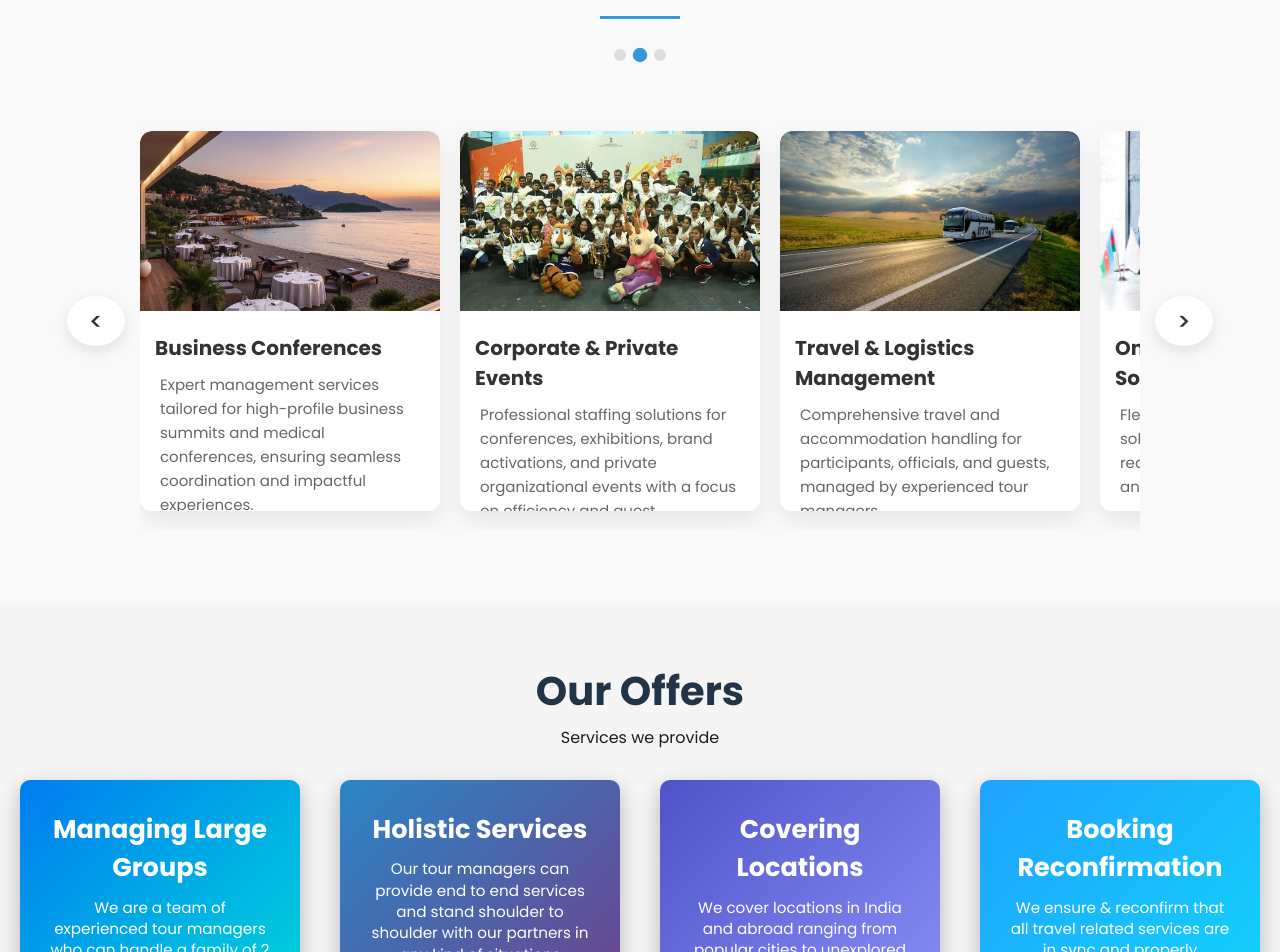
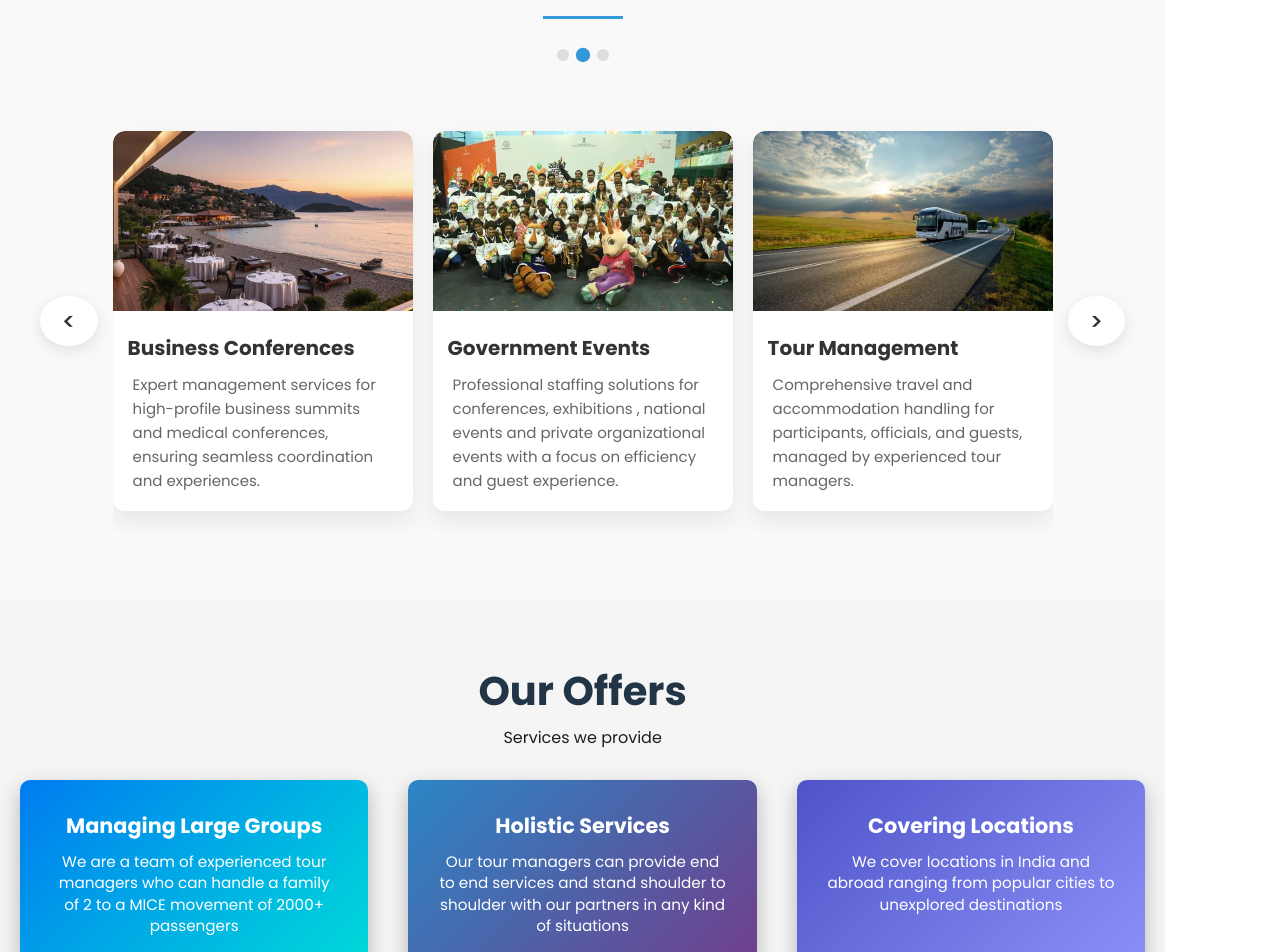
Before and after one commit to astha013/Website, a React (Vite) app: page / in a window 1280 px wide. Shown: the part 900-1852 px from the top of the page. Built offline with nearby package versions, Linux system fonts and the light colour scheme; the HTML template or start-up script is replaced by a standard one.

Commit message:
carsouel fixed

```diff
--- a/src/components/OfferSection.css
+++ b/src/components/OfferSection.css
@@ -43,7 +43,7 @@
 }
 
 .offers-card h3 {
-  font-size: 1.6rem;
+  font-size: 1.3rem;
   margin-bottom: 10px;
   font-weight: bold;
 }
--- a/src/components/OfferSection.jsx
+++ b/src/components/OfferSection.jsx
@@ -54,7 +54,7 @@ const offers = [
 {
   title: 'Government Projects',
   description:
-    'We managed government events—like Khelo India,National Games, Swachh Bharat Abhiyan,and the National Youth Festival—with logistics,manpower or planning.',
+    'We managed government events—like Khelo India,National Games—with logistics,manpower or planning.',
   bg: 'linear-gradient(135deg, #2b86c5, #753a88)',
 },
 
--- a/src/components/ServicesSection.css
+++ b/src/components/ServicesSection.css
@@ -63,13 +63,14 @@
   gap: 20px;
   overflow-x: hidden;
   scroll-behavior: smooth;
-  width: 1000px;
+  width: 940px; /* Adjusted: (300px card width + 20px gap) * 3 cards = 940px */
   max-width: 100%;
   padding: 20px 0;
 }
 
 .offer-card {
   flex: 0 0 300px;
+  min-width: 300px; /* Added to ensure consistent width */
   background: #fff;
   border-radius: 12px;
   box-shadow: 0 10px 25px rgba(0, 0, 0, 0.08);
@@ -142,13 +143,13 @@
 
 @media (max-width: 1024px) {
   .offer-carousel {
-    width: 700px;
+    width: 620px; /* Show 2 cards on medium screens */
   }
 }
 
 @media (max-width: 768px) {
   .offer-carousel {
-    width: 700px;
+    width: 300px; /* Show 1 card on small screens */
   }
 
   .offer-section {
--- a/src/components/ServicesSection.jsx
+++ b/src/components/ServicesSection.jsx
@@ -6,22 +6,22 @@ const cardWidth = 320; // card width including margin
 const services = [
   {
     image: 'fotor-ai-2025040918250.jpg',
-    title: 'Event Staffing',
+    title: 'Corporate & Private Events',
     description: 'We provide skilled volunteers, tour managers, and coordinators to support seamless execution of events of all scales.',
   },
   {
     image: '/fotor-ai-20250409182757.jpg',
     title: 'Business Conferences',
-    description: 'Expert management services tailored for high-profile business summits and medical conferences, ensuring seamless coordination and impactful experiences.'
+    description: 'Expert management services for high-profile business summits and medical conferences, ensuring seamless coordination and experiences.'
   },
   {
     image: 'team-spirit.webp',
-    title: 'Corporate & Private Events',
-    description: 'Professional staffing solutions for conferences, exhibitions, brand activations, and private organizational events with a focus on efficiency and guest experience.',
+    title: 'Government Events',
+    description: 'Professional staffing solutions for conferences, exhibitions , national events and private organizational events with a focus on efficiency and guest experience.',
   },
   {
     image: '/travel.jpg',
-    title: 'Travel & Logistics Management',
+    title: 'Tour Management',
     description: 'Comprehensive travel and accommodation handling for participants, officials, and guests, managed by experienced tour managers.',
   },
   {
```
